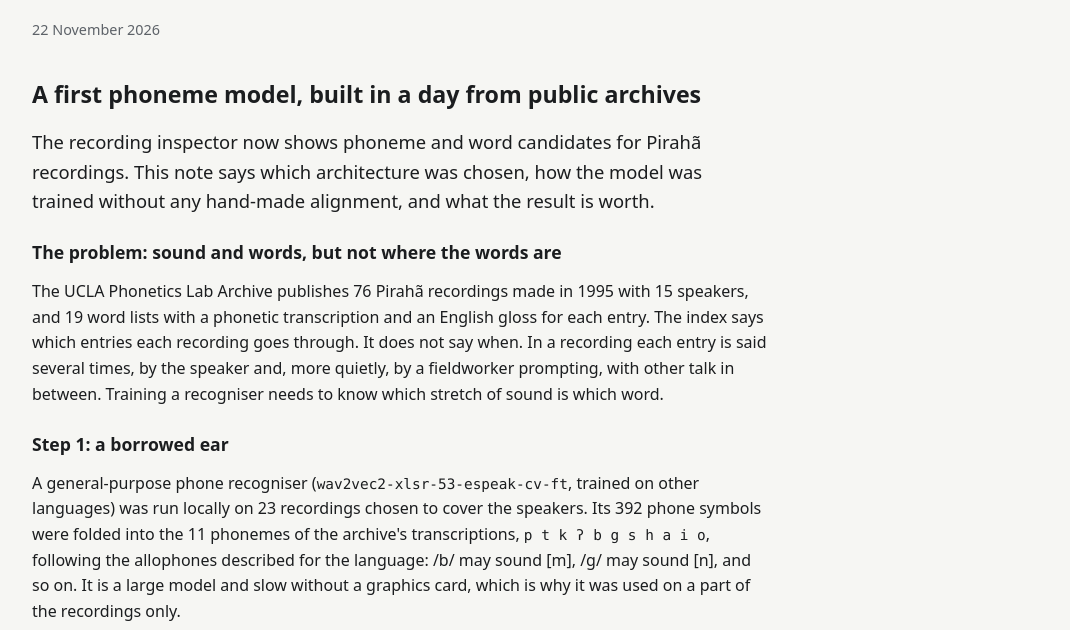
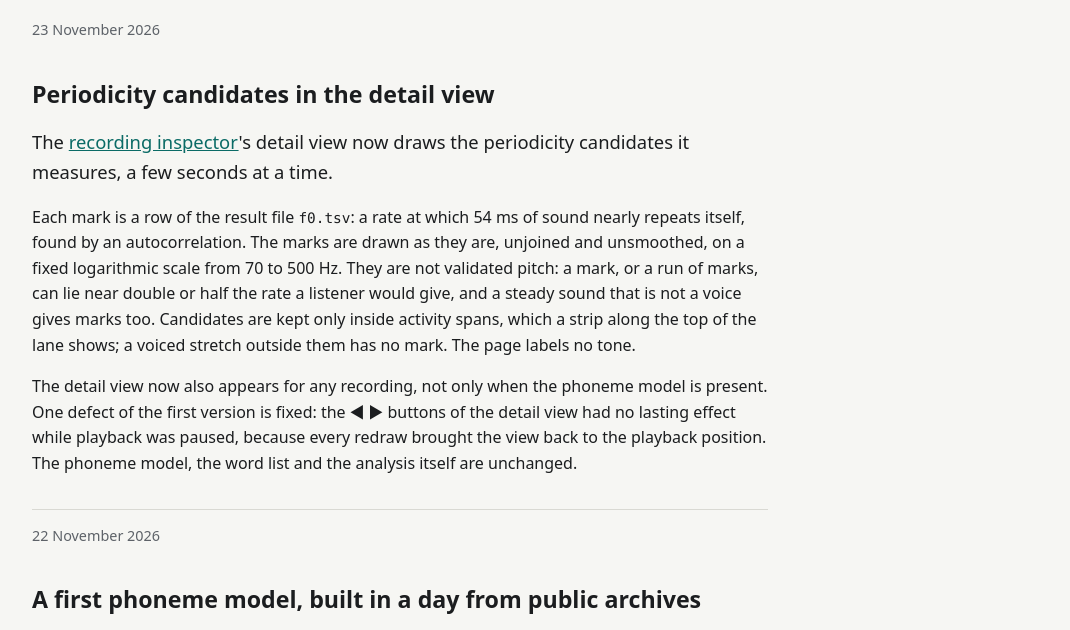
Before and after one commit to smichea/piraha-recording-inspector, a plain HTML site: page news.html in a window 1280 px wide. Shown: the part 122-752 px from the top of the page, without its empty margins (104-1174 px from the left). Drawn offline with Linux system fonts and the light colour scheme.

Commit message:
News item on the periodicity lane; keep the tool page's links back to the site
Co-Authored-By: Claude Fable 5.2 <noreply@anthropic.com>
Claude-Session: https://claude.ai/code/session_01Qx12APKaTWGJKVHyySif6D

```diff
--- a/news.html
+++ b/news.html
@@ -22,6 +22,23 @@
 <main>
 <div class="prose">
   <h1>News</h1>
+
+  <article class="news-item" id="2026-11-23-periodicity-lane">
+    <p class="dated">23 November 2026</p>
+    <h2>Periodicity candidates in the detail view</h2>
+    <p class="lede">The <a href="tool/">recording inspector</a>'s detail view now draws the periodicity
+      candidates it measures, a few seconds at a time.</p>
+    <p>Each mark is a row of the result file <code>f0.tsv</code>: a rate at which 54 ms of sound nearly repeats
+      itself, found by an autocorrelation. The marks are drawn as they are, unjoined and unsmoothed, on a fixed
+      logarithmic scale from 70 to 500 Hz. They are not validated pitch: a mark, or a run of marks, can lie near
+      double or half the rate a listener would give, and a steady sound that is not a voice gives marks too.
+      Candidates are kept only inside activity spans, which a strip along the top of the lane shows; a voiced
+      stretch outside them has no mark. The page labels no tone.</p>
+    <p>The detail view now also appears for any recording, not only when the phoneme model is present. One
+      defect of the first version is fixed: the <span aria-hidden="true">◀ ▶</span> buttons of the detail view
+      had no lasting effect while playback was paused, because every redraw brought the view back to the
+      playback position. The phoneme model, the word list and the analysis itself are unchanged.</p>
+  </article>
 
   <article class="news-item" id="2026-11-22-phoneme-model">
     <p class="dated">22 November 2026</p>
```
Also changed, not shown: tool/index.html (+1 -0 lines).
